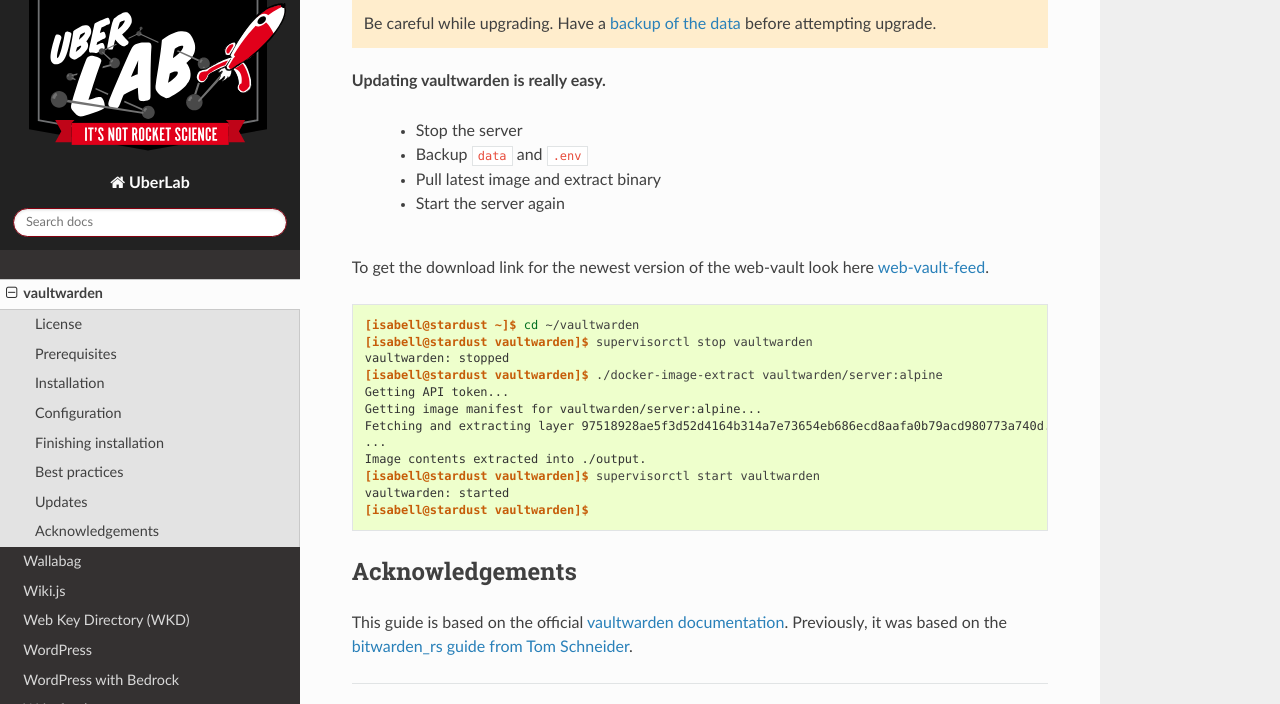
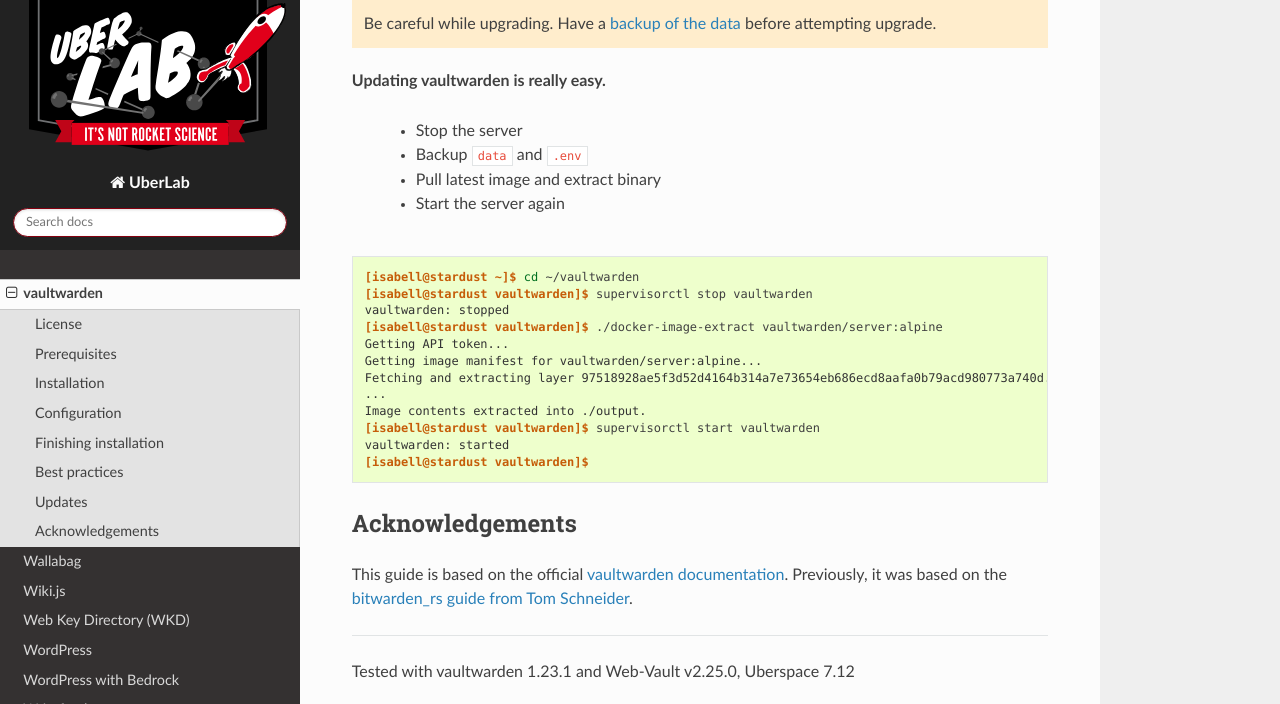
Before and after one commit to Uberspace/lab, a Sphinx documentation site: the page built from source/guide_vaultwarden.rst, in a window 1280 px wide and 900 px high, scrolled down 7138 px, cut to the strip 0-704 px from the top of the window. Built offline with Sphinx 7.4.7 and the Read the Docs theme 2.0.0, drawn with Linux system fonts in a browser that asks for light colours.

Commit message:
[vaultwarden] Remove linkt to webvault

```diff
--- a/source/guide_vaultwarden.rst
+++ b/source/guide_vaultwarden.rst
@@ -265,9 +265,6 @@
   - Pull latest image and extract binary
   - Start the server again
 
-To get the download link for the newest version of the web-vault look here web-vault-feed_.
-
-
 .. code-block:: console
 
  [isabell@stardust ~]$ cd ~/vaultwarden
```
